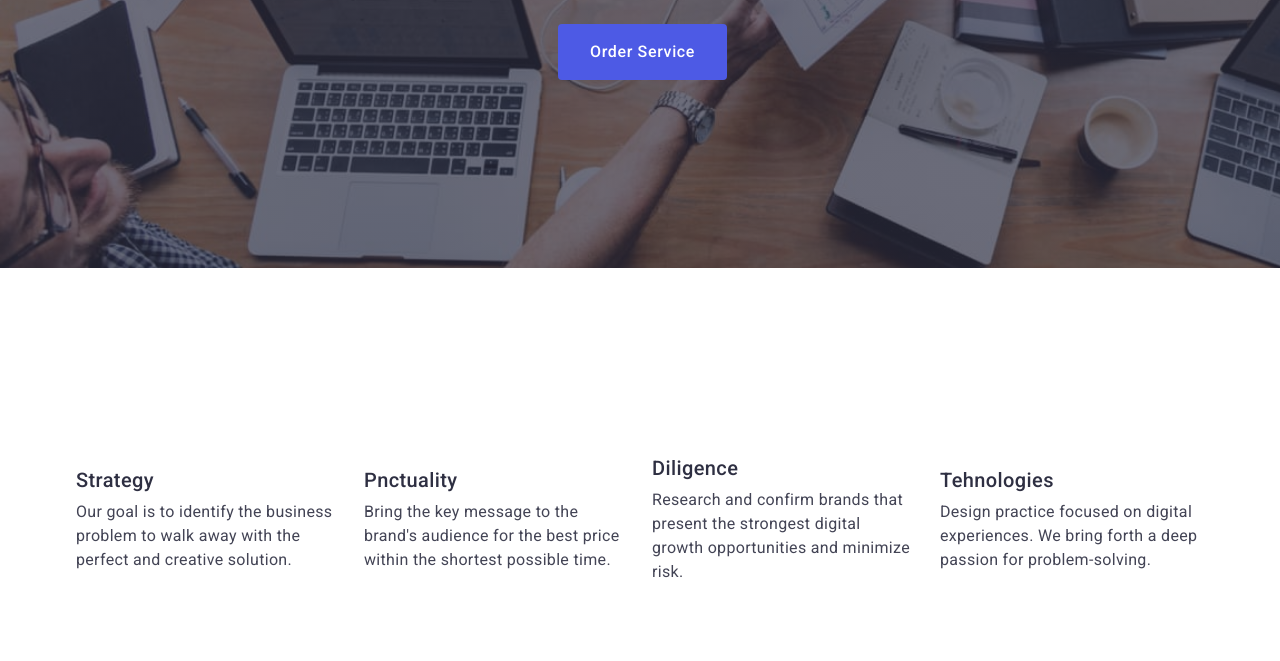
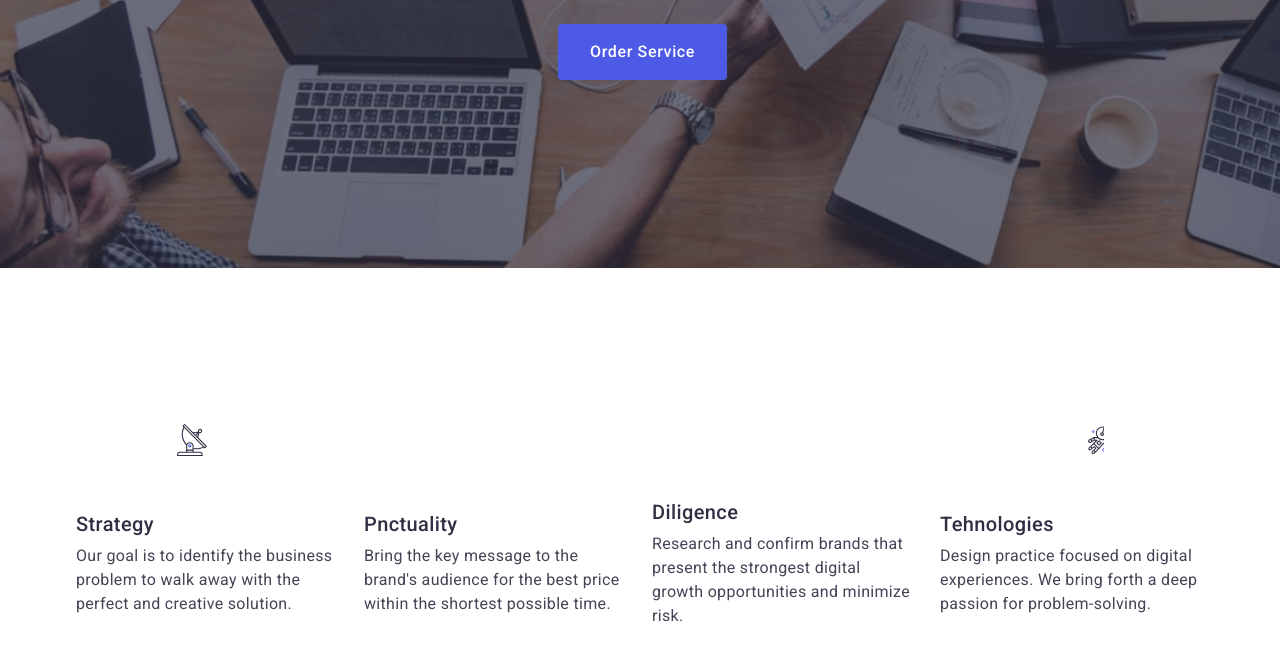
Before and after one commit to viktor-pitukh-IF/goit-markup-hw-04, a plain HTML site: page index.html in a window 1280 px wide. Shown: the part 473-1134 px from the top of the page. Drawn offline with nearby package versions, Linux system fonts and the light colour scheme.

Commit message:
index css svg - Probe first icon to project

```diff
--- a/css/styles.css
+++ b/css/styles.css
@@ -219,15 +219,27 @@ img {
     /* flex-basis: calc ((100% - 3 * 24px) / 4); */
 }
 
-.icon {
-    display: inline-flex;
-    width: 64px;
-    height: 64px;
-}
+
 
 .content-item {
     /* flex-basis: calc ((100% - 3 * 24px) / 4); */
     flex-basis: calc((100% - 3 * 24px) / 4)
+}
+
+.content-box-icon {
+    display: flex;
+    width: 264px;
+    height: 112px;
+    align-items: center;
+    justify-content: center;
+}
+
+.content-icon {
+    /* display: flex; */
+    /* fill: transparent; */
+    align-items: center;
+    justify-content: center;
+
 }
 
 .content-list-item-title {
--- a/index.html
+++ b/index.html
@@ -77,9 +77,12 @@
           <ul class="content-list">
             <li class="content-item">
               <!-- icon for content  -->
-              <svg width="64" height="64" fill="none">
+              <div class="content-box-icon">
+                <svg class="content-icon" width="64" height="64" fill="none">
                   <!-- Link for SVG icon with svg-sprite -->
+                  <use href="./images/icons.svg#icon-antenna-1"></use>
                 </svg>
+              </div>
               <h3 class="content-list-item-title">Strategy</h3>
               <p class="content-list-item-text">
                 Our goal is to identify the business problem to walk away with
@@ -88,9 +91,12 @@
             </li>
             <li class="content-item">
               <!-- icon for content  -->
-              <svg width="64" height="64" fill="none">
+              <div class="content-box-icon">
+                <svg class="content-icon" width="64" height="64" fill="none">
                   <!-- Link for SVG icon with svg-sprite -->
+                  <use href="./images/icons.svg#icon-clock-1"></use>
                 </svg>
+              </div>
               <h3 class="content-list-item-title">Pnctuality</h3>
               <p class="content-list-item-text">
                 Bring the key message to the brand's audience for the best price
@@ -98,10 +104,12 @@
               </p>
             </li>
             <li class="content-item">
-              <!-- icon for content  -->
-              <svg width="64" height="64" fill="none">
+              <div class="content-box-icon">
+                <svg class="content-icon" width="64" height="64" fill="none">
                   <!-- Link for SVG icon with svg-sprite -->
+                  <use href="./images/icons.svg#icon-diagram-1"></use>
                 </svg>
+              </div>
               <h3 class="content-list-item-title">Diligence</h3>
               <p class="content-list-item-text">
                 Research and confirm brands that present the strongest digital
@@ -109,10 +117,12 @@
               </p>
             </li>
             <li class="content-item">
-              <!-- icon for content  -->
-              <svg width="64" height="64" fill="none">
+              <div class="content-box-icon">
+                <svg class="content-icon" width="64" height="64" fill="none">
                   <!-- Link for SVG icon with svg-sprite -->
+                  <use href="./images/icons.svg#icon-astronaut-1"></use>
                 </svg>
+              </div>
               <h3 class="content-list-item-title">Tehnologies</h3>
               <p class="content-list-item-text">
                 Design practice focused on digital experiences. We bring forth a
```
Also changed, not shown: images/icons.svg (added). Lines whose indentation alone changed are shown as unchanged.
